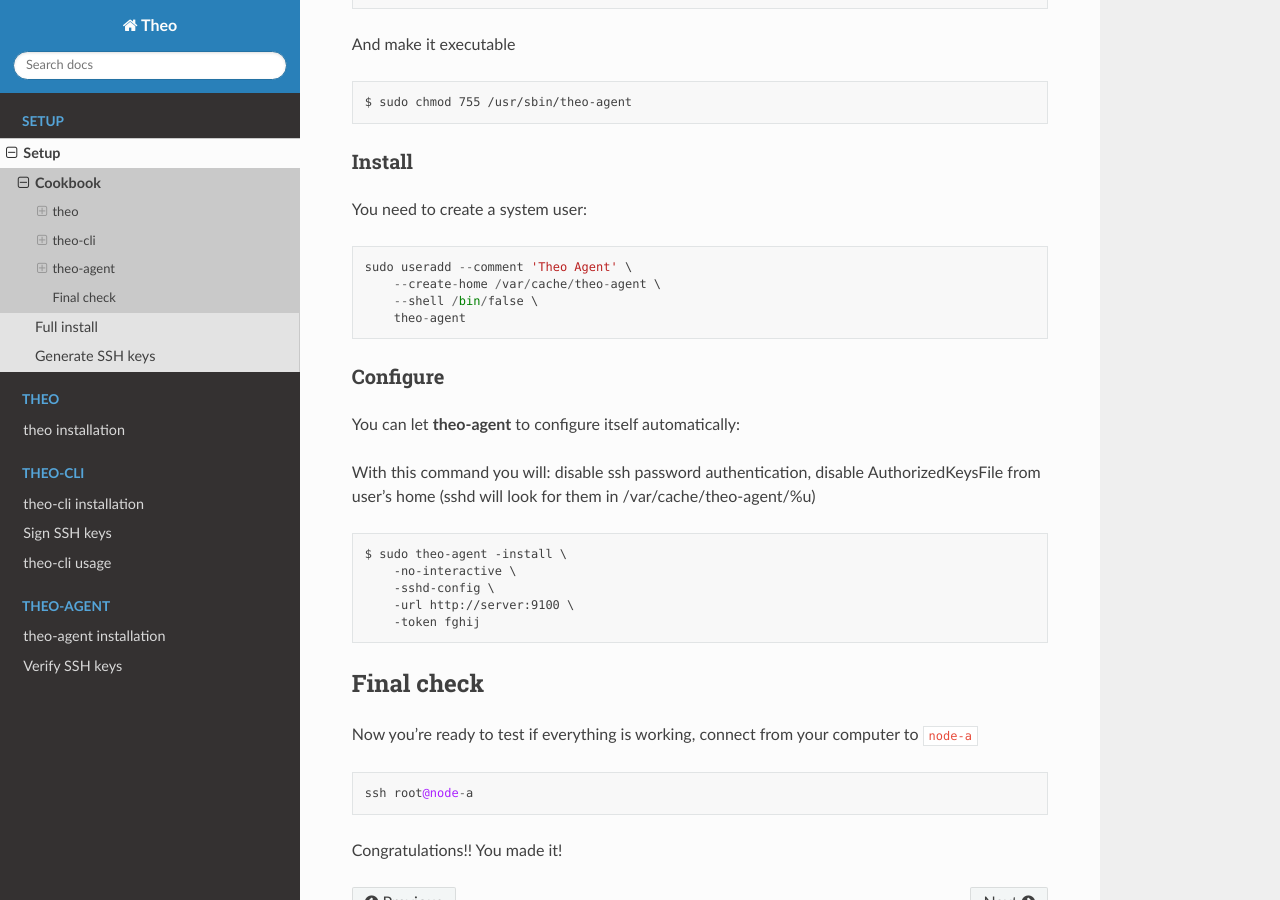
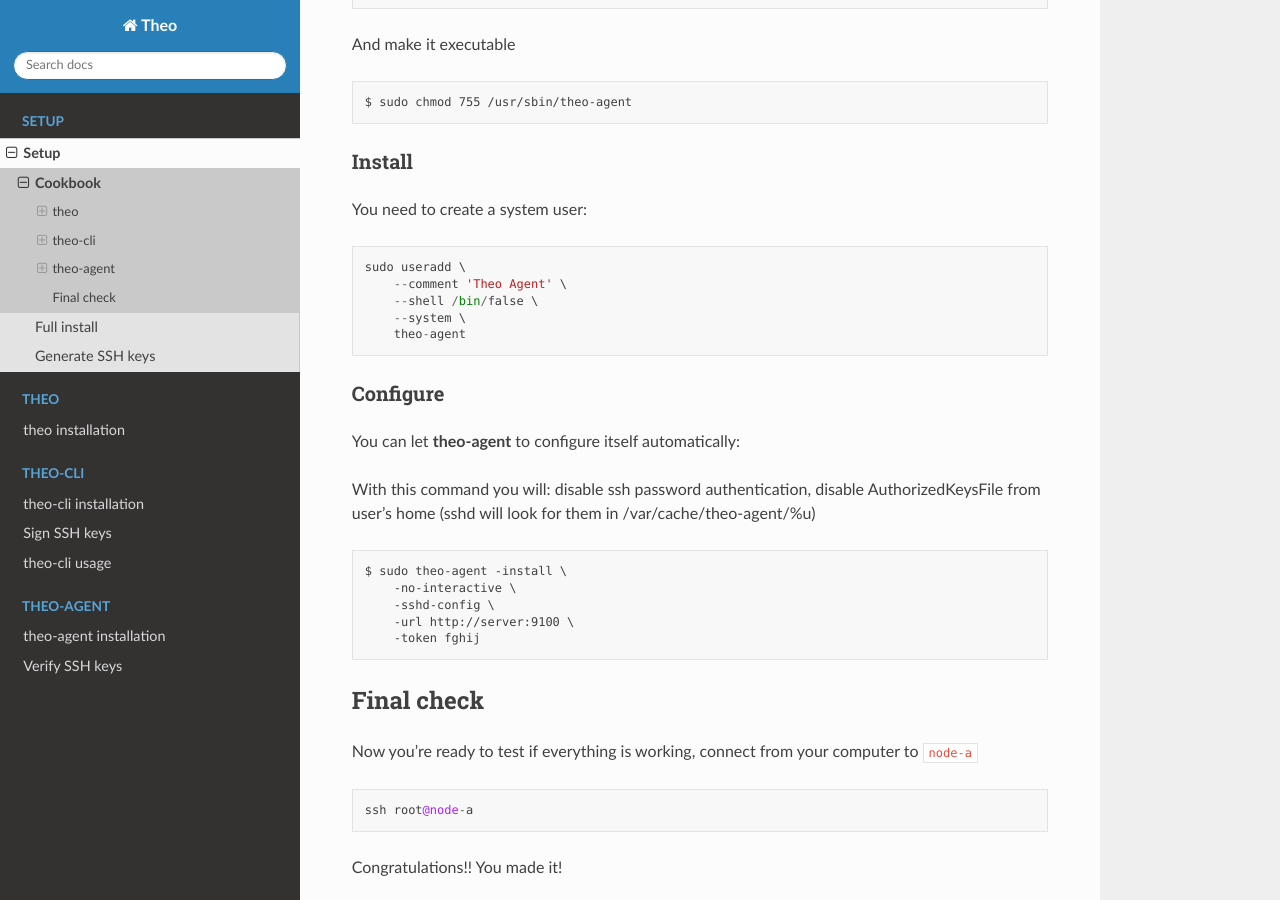
Before and after one commit to theoapp/theo-docs, a Sphinx documentation site: the page built from docs/setup/cookbook.rst, in a window 1280 px wide and 900 px high, scrolled down 2335 px. Built offline with Sphinx 7.4.7 and the Read the Docs theme 2.0.0, drawn with Linux system fonts in a browser that asks for light colours.

Commit message:
Update cookbook.rst

```diff
--- a/docs/setup/cookbook.rst
+++ b/docs/setup/cookbook.rst
@@ -140,9 +140,10 @@ You need to create a system user:
 
 ::
 
-    sudo useradd --comment 'Theo Agent' \
-        --create-home /var/cache/theo-agent \
+    sudo useradd \
+        --comment 'Theo Agent' \
         --shell /bin/false \
+        --system \
         theo-agent
 
 Configure
```
